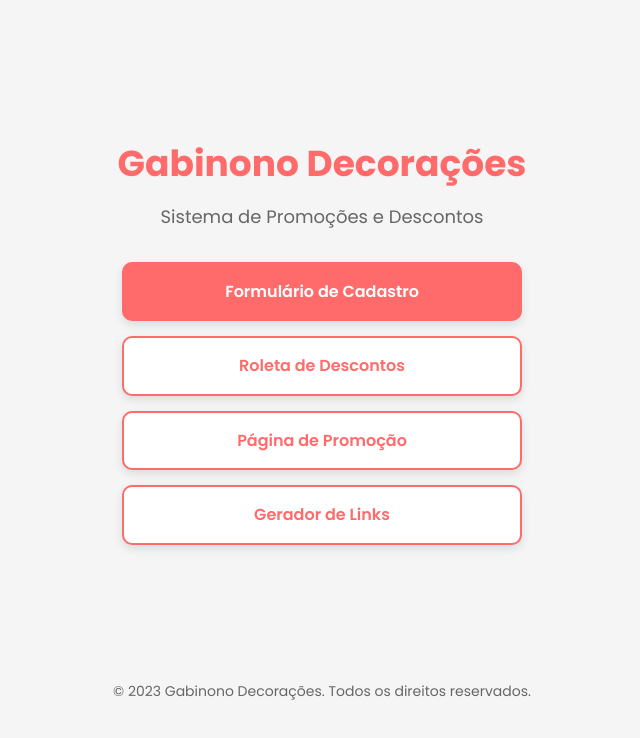
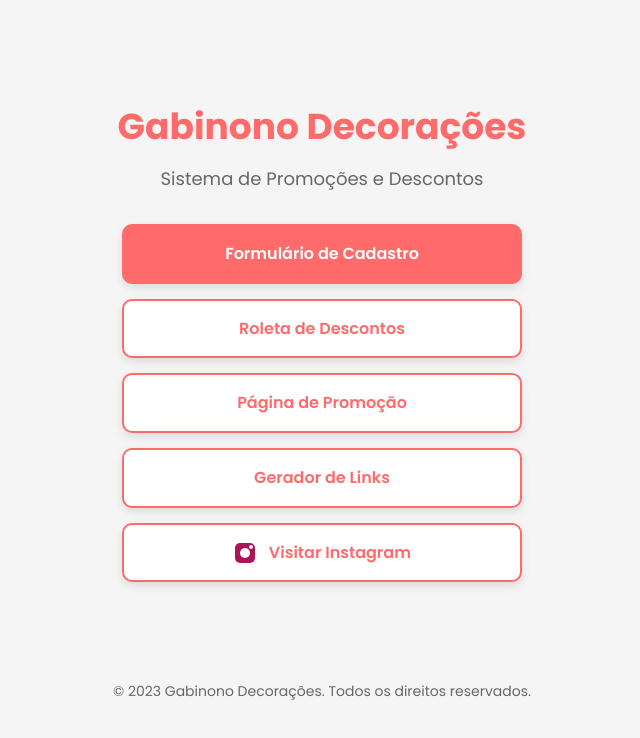
Before and after one commit to jessedelima/DouglasAutomacao, a plain HTML site: page index.html in a window 1280 px wide. Shown: the whole page, without its empty margins (318-958 px from the left). Drawn offline with Linux system fonts and the light colour scheme.

Commit message:
Atualiza roleta com rótulos de desconto visíveis e adiciona link/ícone do Instagram; corrige botão de promoção

```diff
--- a/index.html
+++ b/index.html
@@ -92,6 +92,15 @@
                 <a href="roleta.html" class="menu-btn">Roleta de Descontos</a>
                 <a href="promocao.html" class="menu-btn">Página de Promoção</a>
                 <a href="gerador.html" class="menu-btn">Gerador de Links</a>
+                <a href="https://www.instagram.com/pegueemonte_gabinono?igsh=MTZtMXBqZG54OWQ0MA==" class="menu-btn" target="_blank" rel="noopener noreferrer" aria-label="Abrir Instagram">
+                    <!-- Ícone simples do Instagram em SVG -->
+                    <svg width="24" height="24" viewBox="0 0 24 24" fill="none" xmlns="http://www.w3.org/2000/svg" style="vertical-align: middle; margin-right: 8px;">
+                        <rect x="2" y="2" width="20" height="20" rx="5" fill="#ad1457"/>
+                        <circle cx="12" cy="12" r="5" fill="white"/>
+                        <circle cx="18" cy="6" r="2" fill="white"/>
+                    </svg>
+                    Visitar Instagram
+                </a>
             </div>
         </div>
 
```
Also changed, not shown: promocao.html (+1 -1 lines), roleta.html (+5 -2 lines).
